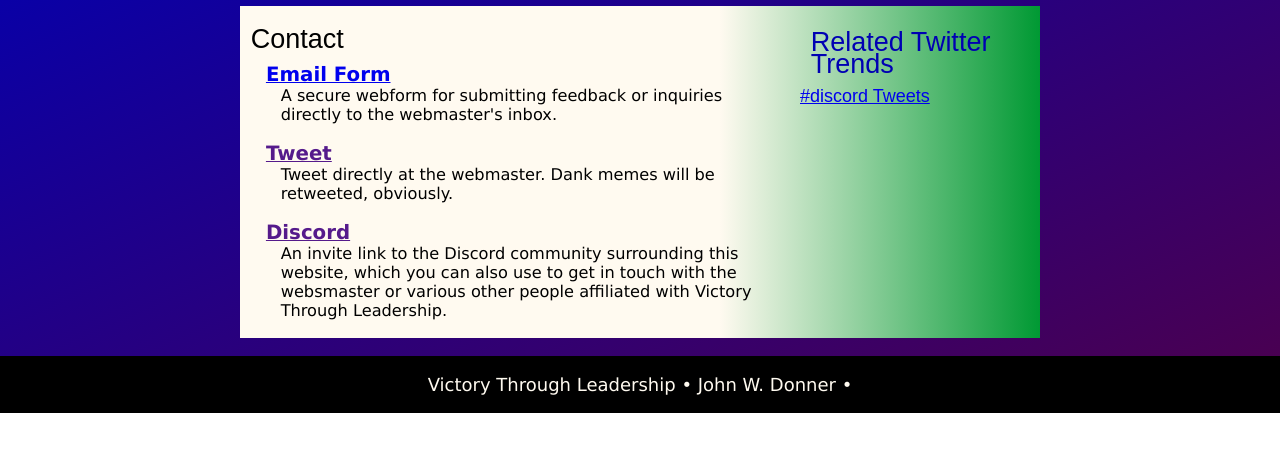
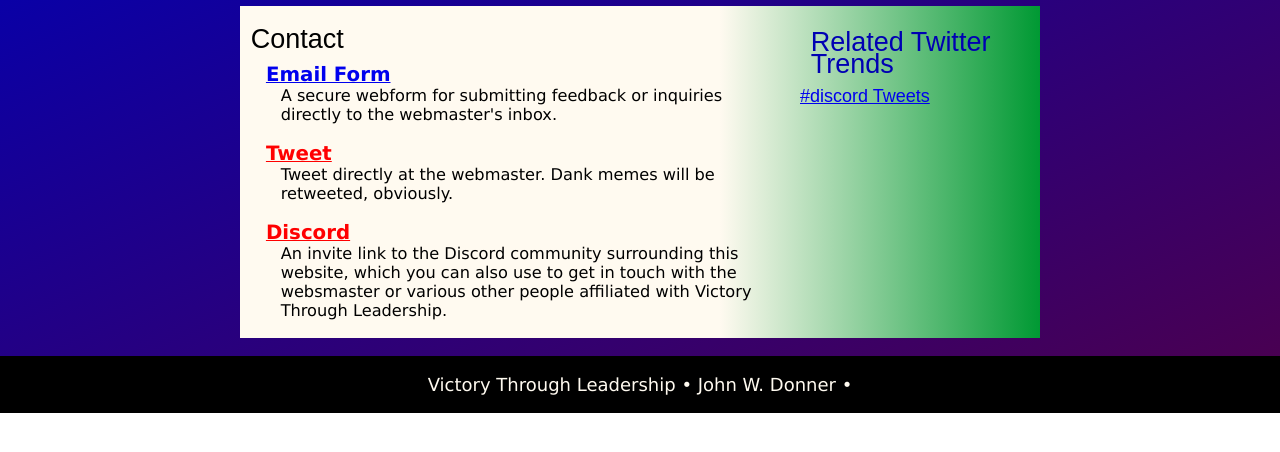
Before and after one commit to drdeezee/HTML5-and-CSS3-Final-Project, a plain HTML site: page contact.html in a window 1280 px wide. Shown: the part 140-592 px from the top of the page. Drawn offline with Linux system fonts and the light colour scheme.

Commit message:
Add files via upload

```diff
--- a/contact.html
+++ b/contact.html
@@ -47,11 +47,11 @@
 			      <p>A secure webform for submitting feedback or inquiries directly to the webmaster's inbox.</p>
 			   </section>
 			   <section>
-                  <h3><a href="">Tweet</a></h3> <!-- Social media implementation to be added when social media accounts are actually created -->
+                   <h3><div class="dummylink"><a href="">Tweet</a></div></h3> <!-- Social media implementation to be added when social media accounts are actually created -->
 			      <p>Tweet directly at the webmaster. Dank memes will be retweeted, obviously.</p>
 			   </section>
                <section>
-                   <h3><a href="">Discord</a></h3>
+                   <h3><div class="dummylink"><a href="">Discord</a></div></h3>
                    <p>An invite link to the Discord community surrounding this website, which you can also use to get in touch with the websmaster or various other people affiliated with Victory Through Leadership.</p>
                </section>
 		    </article>
--- a/misc/styles.css
+++ b/misc/styles.css
@@ -191,7 +191,7 @@ aside h2 {
 aside p {
    padding-left: 1.4em;
 }
-div.dummy a {
+div.dummylink a {
    color: red;
 }
 
```
Also changed, not shown: resources.html (+0 -2 lines), misc/styles.min.css.
